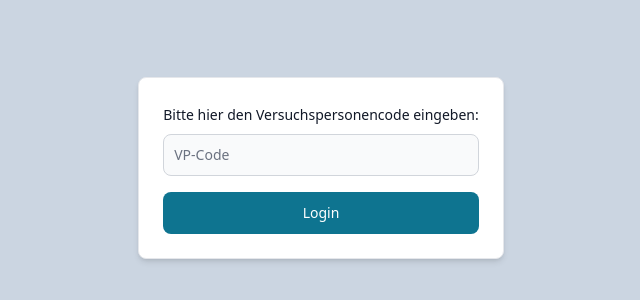
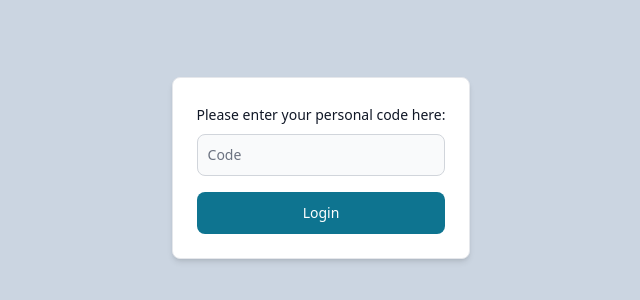
Before and after one commit to pb-coding/explainable-ai-master-thesis, a React (Vite) app: page /register in a window 1280 px wide. Shown: the part 232-532 px from the top of the page, without its empty margins (319-959 px from the left). Built offline with nearby package versions, Linux system fonts and the light colour scheme.

Commit message:
updates langauge

```diff
--- a/index.html
+++ b/index.html
@@ -4,7 +4,7 @@
     <meta charset="UTF-8" />
     <link rel="icon" type="image/svg+xml" href="/vite.svg" />
     <meta name="viewport" content="width=device-width, initial-scale=1.0" />
-    <title>Vite + React</title>
+    <title>Explainable AI - Master thesis</title>
   </head>
   <body>
     <div id="root"></div>
--- a/src/components/Case.jsx
+++ b/src/components/Case.jsx
@@ -9,7 +9,7 @@ const Case = ({nextStage}) => {
             <div className="block p-6 bg-white border border-gray-200 rounded-lg shadow dark:bg-gray-800 dark:border-gray-700 dark:hover:bg-gray-700">
 
             <h5 className="text-xl font-bold tracking-tight text-gray-900 dark:text-white">
-                Fall
+                Case
             </h5>
 
             <br/>
--- a/src/pages/Register.jsx
+++ b/src/pages/Register.jsx
@@ -96,14 +96,14 @@ const Register = ({setCode, setGroup}) => {
                         <div className="mb-2 block">
                         <Label
                             htmlFor="vp_code"
-                            value="Bitte hier den Versuchspersonencode eingeben:"
+                            value="Please enter your personal code here:"
                         />
                         </div>
                         <TextInput
                             id="vp_code"
                             ref={codeInputRef}
                             type="code"
-                            placeholder="VP-Code"
+                            placeholder="Code"
                             required={true}
                         />
                     </div>
```
